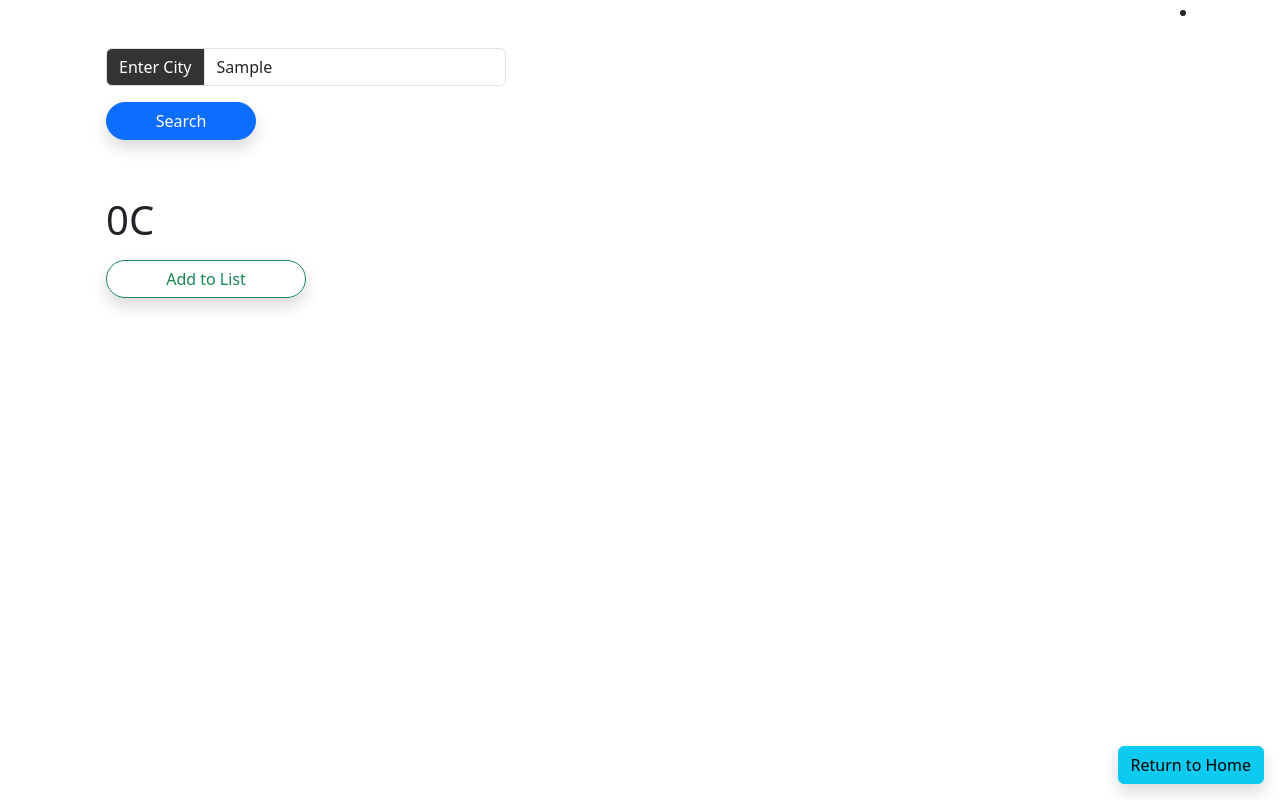
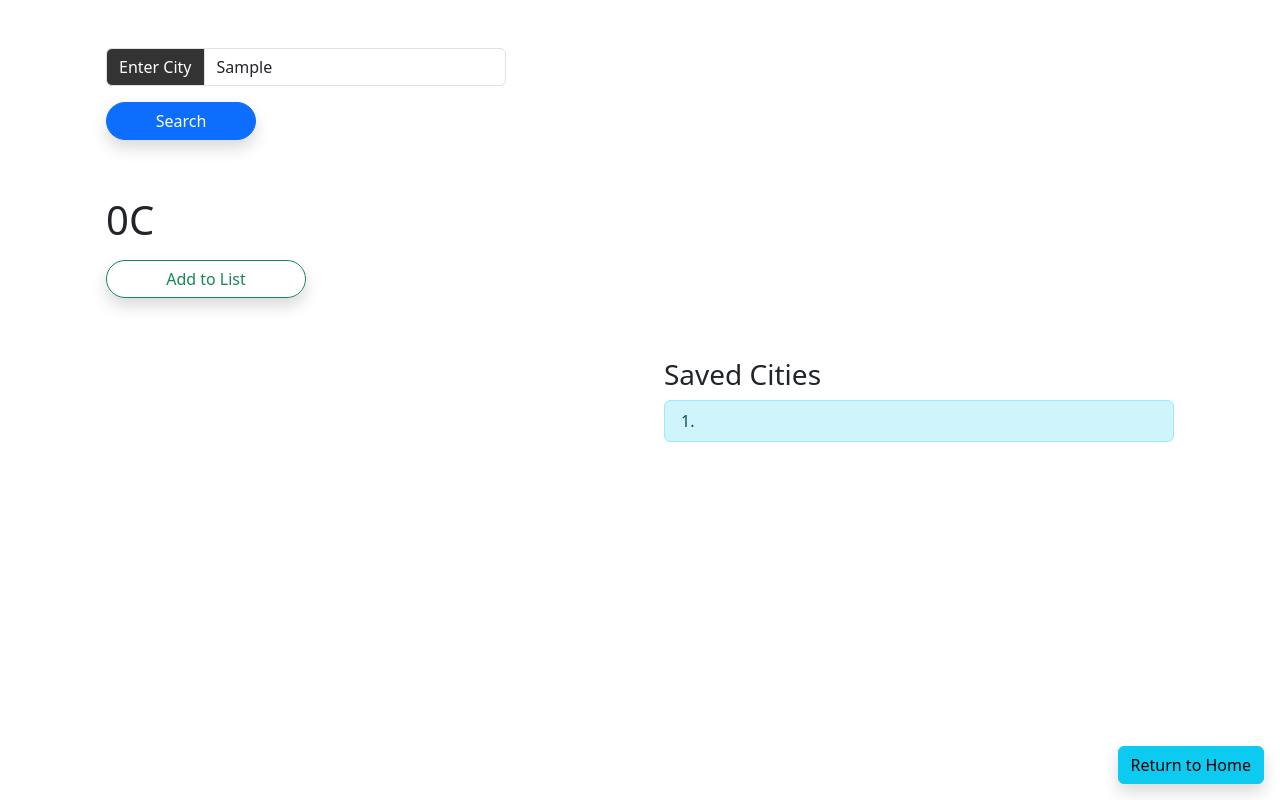
Before and after one commit to paulg44/typescript-weather-app, a React (Create React App) app in the folder my-app/: page /weather in a window 1280 px wide. Both pictures are taken after typing "Sample" into the empty fields and a click on the button "Add to List". Built offline with nearby package versions, Linux system fonts and the light colour scheme; the HTML template or start-up script is replaced by a standard one.

Commit message:
add styles to saved cities and country to api call

```diff
--- a/my-app/src/WeatherApp/CityCard/CityCard.tsx
+++ b/my-app/src/WeatherApp/CityCard/CityCard.tsx
@@ -3,6 +3,7 @@ import { Container, Button } from "react-bootstrap";
 
 type CityCardProps = {
   city: string;
+  country: string;
   temp: number;
   conditionText: string;
   handleAddToList: () => void;
@@ -10,13 +11,16 @@ type CityCardProps = {
 
 function CityCard({
   city,
+  country,
   temp,
   conditionText,
   handleAddToList,
 }: CityCardProps) {
   return (
     <Container className="mt-5">
-      <h2 className="display-1">{city}</h2>
+      <h2 className="display-3">
+        {city} {country}
+      </h2>
       <p className="display-6">{temp}C</p>
       <p>{conditionText}</p>
       <Button
--- a/my-app/src/WeatherApp/FavouriteCities/FavouriteCities.tsx
+++ b/my-app/src/WeatherApp/FavouriteCities/FavouriteCities.tsx
@@ -1,6 +1,6 @@
 // Component for favourite cities list
 import { CityData } from "../WeatherAppDisplay";
-import "./FavouriteCities.css";
+import { Container, ListGroup } from "react-bootstrap";
 
 type FavouriteCitiesProps = {
   addFavourite: CityData[];
@@ -8,13 +8,16 @@ type FavouriteCitiesProps = {
 
 function FavouriteCities({ addFavourite }: FavouriteCitiesProps) {
   return (
-    <div className="favouriteCities">
-      <ul>
+    <Container className="d-flex flex-column justify-content-center">
+      <h3>Saved Cities</h3>
+      <ListGroup numbered>
         {addFavourite.map((city: CityData) => (
-          <li key={city.name}>{city.name}</li>
+          <ListGroup.Item action variant="info" key={city.name}>
+            {city.name}
+          </ListGroup.Item>
         ))}
-      </ul>
-    </div>
+      </ListGroup>
+    </Container>
   );
 }
 
--- a/my-app/src/WeatherApp/WeatherAppDisplay.tsx
+++ b/my-app/src/WeatherApp/WeatherAppDisplay.tsx
@@ -14,6 +14,7 @@ function WeatherAppDisplay() {
   // Use States
   const [search, setSearch] = useState("");
   const [city, setCity] = useState("");
+  const [country, setCountry] = useState("");
   const [temp, setTemp] = useState(0);
   const [conditionText, setConditionText] = useState("");
   const [addFavourite, setAddFavourite] = useState<CityData[]>([]);
@@ -27,6 +28,7 @@ function WeatherAppDisplay() {
     const data = await response.json();
     console.log(data);
     setCity(data.location.name);
+    setCountry(data.location.country);
     setTemp(data.current.temp_c);
     setConditionText(data.current.condition.text);
   }
@@ -58,12 +60,15 @@ function WeatherAppDisplay() {
         />
         <CityCard
           city={city}
+          country={country}
           temp={temp}
           conditionText={conditionText}
           handleAddToList={handleAddToList}
         />
       </Container>
-      <FavouriteCities addFavourite={addFavourite} />
+      <Container className="d-flex align-items-center justify-content-center">
+        <FavouriteCities addFavourite={addFavourite} />
+      </Container>
       <BackButton />
     </Container>
   );
```
Also changed, not shown: my-app/src/WeatherApp/FavouriteCities/FavouriteCities.css (deleted).
